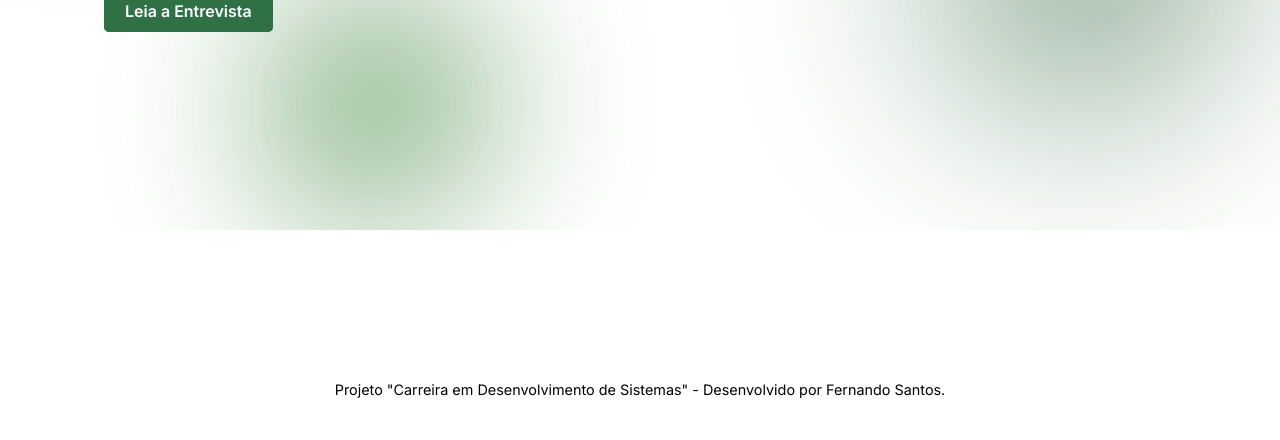
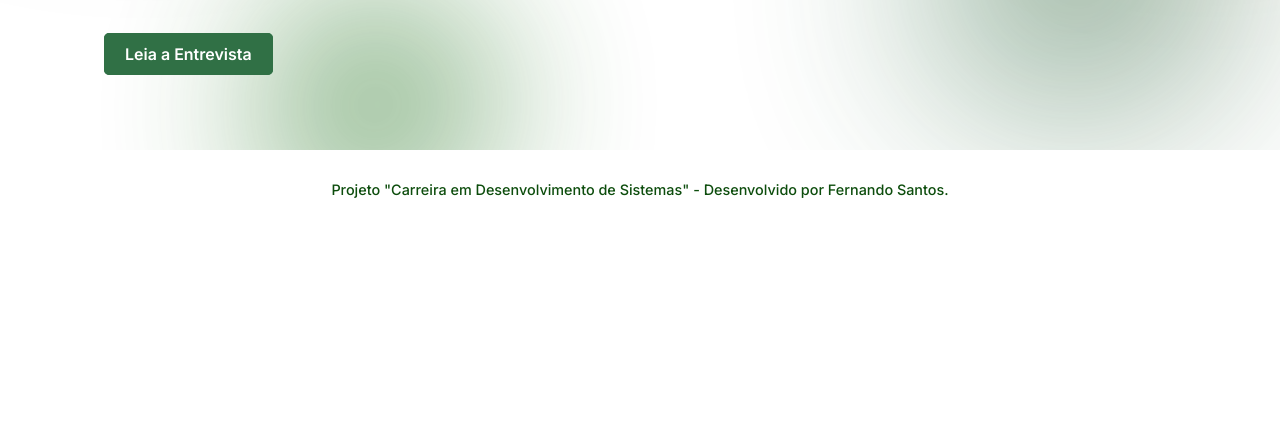
Before and after one commit to ferrnd/military-infantry-page-lessons, a plain HTML site: page index.html in a window 1280 px wide. Shown: the part 570-1010 px from the top of the page. After the commit the page ends 800 px from the top, so only its background shows below. Drawn offline with Linux system fonts and the light colour scheme.

Commit message:
feat: Implement sticky footer layout

```diff
--- a/assets/style/index.css
+++ b/assets/style/index.css
@@ -25,6 +25,11 @@ body {
     color: var(--cor-texto);
     background-color: var(--cor-fundo);
     line-height: 1.6;
+
+    /* 🚀 Alterações para Sticky Footer (Rodapé Colado) */
+    display: flex;
+    flex-direction: column;
+    min-height: 100vh; /* Garante que o body ocupe, no mínimo, a altura total da viewport */
 }
 
 a {
@@ -98,20 +103,25 @@ a:hover {
     display: flex;
     justify-content: center;
     align-items: center;
-    height: 100px;
+    height: 80px; /* Altura ajustada */
     width: 100%;
-    background-color: var(--cor-primaria);
-    color: var(--cor-secundaria);
+    background-color: white; /* Cor de fundo ajustada */
+    color: rgb(13, 77, 13); /* Cor do texto ajustada */
     text-align: center;
     font-size: 0.9rem;
-    margin-top: 315px;
+    font-weight: 500;
+    /* margin-top: 315px; REMOVIDO pelo Flexbox */
+}
+
+.rodape p {
+    margin: 0;
 }
 
 .rodape a {
-    color: var(--cor-secundaria);
+    color: var(--cor-primaria);
 }
 .rodape a:hover {
-    color: var(--cor-destaque);
+    color: var(--cor-secundaria);
 }
 
 /* --- Formas Líquidas (Liquid Blob Shapes) - DIMENSÕES MAIORES E MAIS RÁPIDAS --- */
@@ -262,6 +272,7 @@ a:hover {
     display: flex;
     gap: 40px;
     align-items: center;
+    flex-grow: 1; /* Novo: Faz o conteúdo principal ocupar o espaço restante */
 }
 
 .home-layout {
@@ -320,7 +331,7 @@ a:hover {
 }
 
 .stat-item {
-      margin-bottom: 45px;
+     margin-bottom: 45px;
 }
 
 .stat-item span {
```
